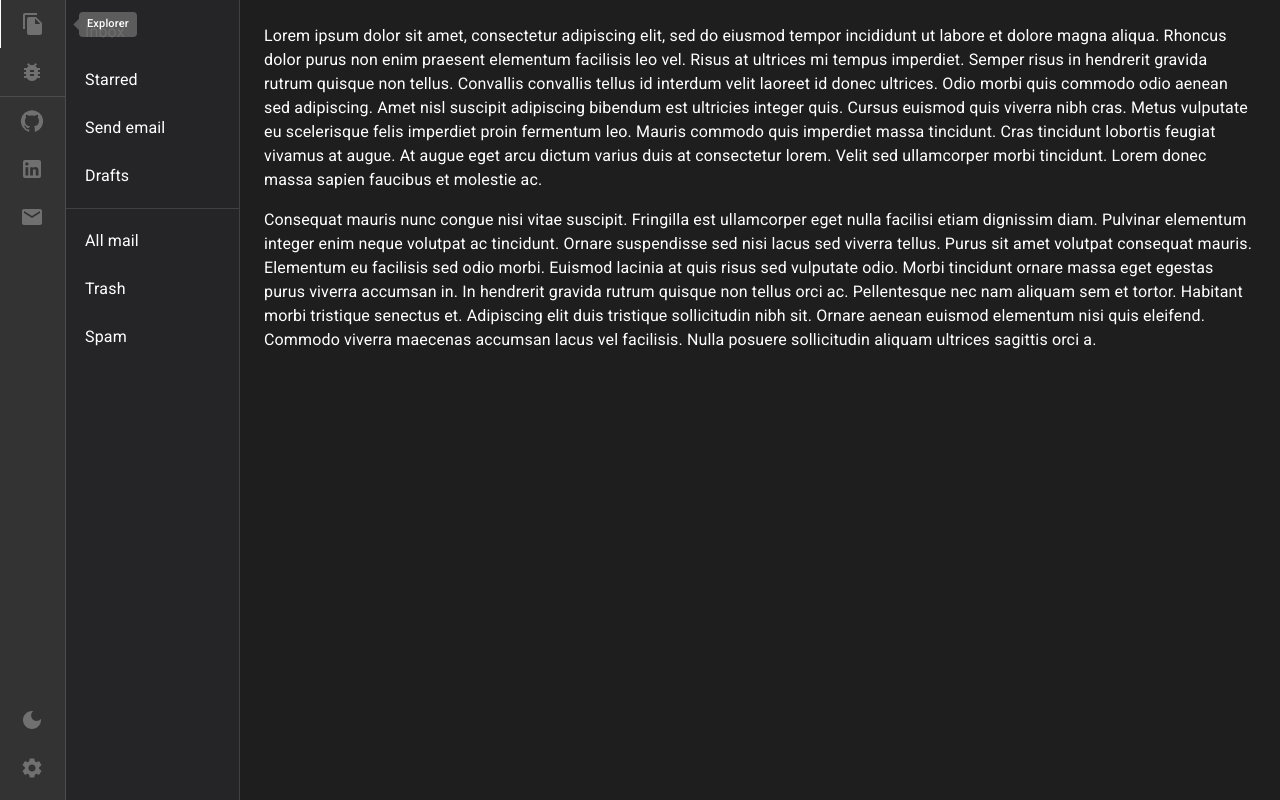
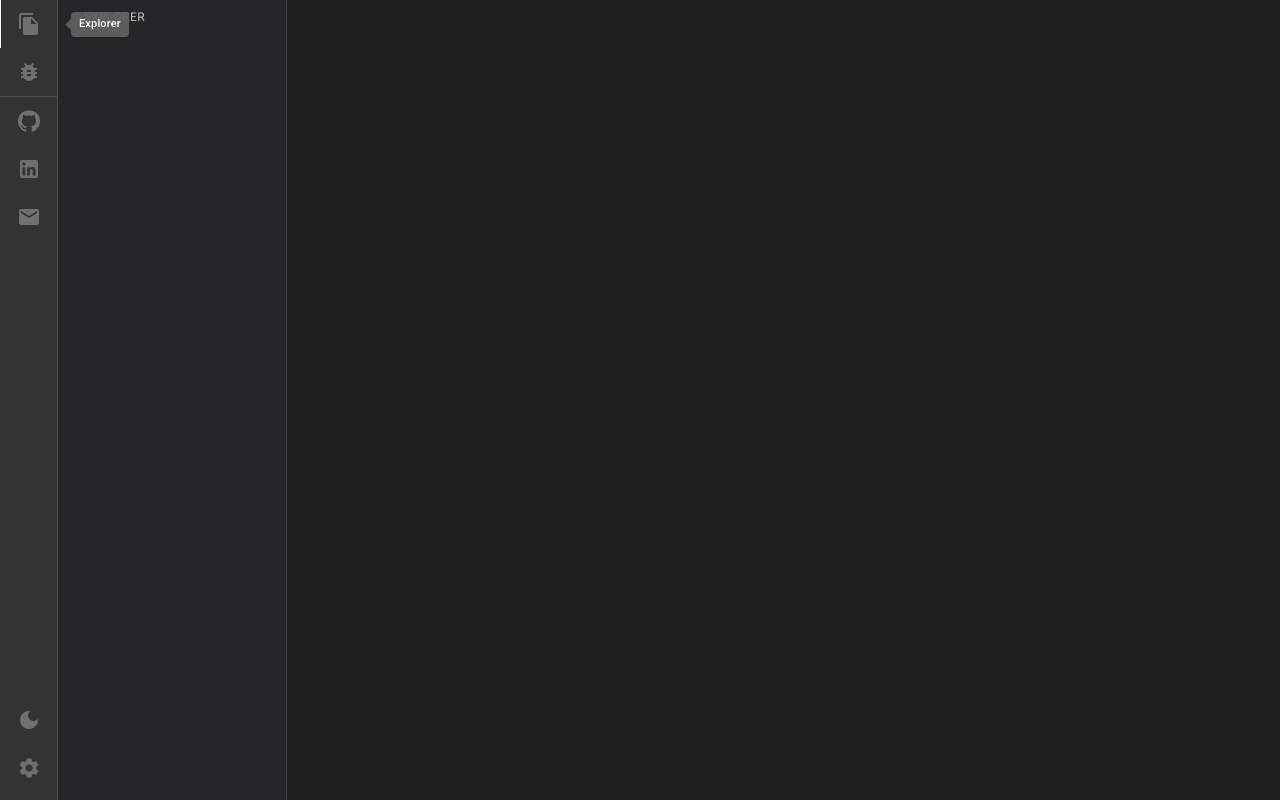
Before and after one commit to adriansunye/portfolio-client, a React (Vite) app: page / in a window 1280 px wide. Built offline with nearby package versions, Linux system fonts and the light colour scheme.

Commit message:
added explorer treeview with tabs names // created Provider to manage context of tabs

```diff
--- a/package.json
+++ b/package.json
@@ -13,6 +13,7 @@
     "@emotion/styled": "^11.10.5",
     "@fontsource/roboto": "^4.5.8",
     "@mui/icons-material": "^5.11.0",
+    "@mui/lab": "^5.0.0-alpha.117",
     "@mui/material": "^5.11.6",
     "jest": "^29.4.1",
     "react": "^18.2.0",
--- a/src/components/navigation/Explorer/Explorer.tsx
+++ b/src/components/navigation/Explorer/Explorer.tsx
@@ -1,4 +1,4 @@
-import * as React from 'react';
+import React, { useEffect } from 'react';
 import { styled, useTheme } from '@mui/material/styles';
 import Box from '@mui/material/Box';
 import CssBaseline from '@mui/material/CssBaseline';
@@ -6,21 +6,17 @@ import MuiAppBar, { AppBarProps as MuiAppBarProps } from '@mui/material/AppBar';
 import Toolbar from '@mui/material/Toolbar';
 import List from '@mui/material/List';
 import Typography from '@mui/material/Typography';
-import Divider from '@mui/material/Divider';
-import IconButton from '@mui/material/IconButton';
-import MenuIcon from '@mui/icons-material/Menu';
-import ChevronLeftIcon from '@mui/icons-material/ChevronLeft';
+import { VscMarkdown } from 'react-icons/vsc';
 import ChevronRightIcon from '@mui/icons-material/ChevronRight';
-import ListItem from '@mui/material/ListItem';
-import ListItemButton from '@mui/material/ListItemButton';
-import ListItemIcon from '@mui/material/ListItemIcon';
-import ListItemText from '@mui/material/ListItemText';
-import InboxIcon from '@mui/icons-material/MoveToInbox';
-import MailIcon from '@mui/icons-material/Mail';
-import { Drawer } from '@mui/material'
+import { Drawer, Grid } from '@mui/material'
 import useExplorerState from '@/services/providers/ExplorerStateProvider';
+import useTabsData from '@/services/providers/TabsDataProvider';
+import { Stack } from '@mui/system';
+import TreeView from '@mui/lab/TreeView';
+import ExpandMoreIcon from '@mui/icons-material/ExpandMore';
+import TreeItem from '@mui/lab/TreeItem';
 
-const drawerWidth = 240;
+const drawerWidth = '287px';
 
 const Main = styled('main', { shouldForwardProp: (prop) => prop !== 'open' })<{
   open?: boolean;
@@ -73,47 +69,53 @@ const DrawerHeader = styled('div')(({ theme }) => ({
 
 const Explorer = () => {
   const theme = useTheme();
-  const {open} = useExplorerState();
+  const { open } = useExplorerState();
+  const {tabsData} = useTabsData();
 
   return (
     <React.Fragment>
       <Drawer
         sx={{
-          zIndex: -1,
+          zIndex: 0,
           width: drawerWidth,
           flexShrink: 0,
+          position: 'absolute',
           '& .MuiDrawer-paper': {
             width: drawerWidth,
             boxSizing: 'border-box',
           },
-
         }}
         variant="persistent"
         anchor="left"
         open={open}
       >
-        <List>
-          {['Inbox', 'Starred', 'Send email', 'Drafts'].map((text, index) => (
-            <ListItem key={text} disablePadding>
-              <ListItemButton sx={{pl: '85px'}}>
+        <Grid container sx={{ overflow: "auto", overflowY: "hidden", pl: '57px' }}>
 
-                <ListItemText primary={text} />
-              </ListItemButton>
-            </ListItem>
-          ))}
-        </List>
-        <Divider />
-        <List>
-          {['All mail', 'Trash', 'Spam'].map((text, index) => (
-            <ListItem key={text} disablePadding>
-              <ListItemButton  sx={{pl: '85px'}}>
-                <ListItemText primary={text} />
-              </ListItemButton>
-            </ListItem>
-          ))}
-        </List>
+          <Stack sx={{ mt: 1 }}>
+            <Typography
+              sx={{ pl: '27px', opacity: 0.7 }}
+              variant="caption"
+              color="text.secondary"
+            >
+              EXPLORER
+            </Typography>
+            <TreeView
+              aria-label="file system navigator"
+              defaultExpanded={["1"]}
+              defaultCollapseIcon={<ExpandMoreIcon />}
+              defaultExpandIcon={<ChevronRightIcon />}
+              sx={{ minWidth: '229px', height: 240, overflowY: 'auto', overflowX: 'hidden' }}
+            >
+              <TreeItem nodeId="1" label="Home" >
+                {tabsData.map((tab) => (
+                  <TreeItem nodeId={tab.id} label={tab.name} icon={<VscMarkdown/>} sx={{iconContainer: 'color:primary'}}/>
+                ))}
+              </TreeItem>
+            </TreeView>
+          </Stack>
+        </Grid>
       </Drawer>
-      </React.Fragment>
+    </React.Fragment>
 
   );
 }
--- a/src/components/navigation/PrimarySideBar/ListItem.tsx
+++ b/src/components/navigation/PrimarySideBar/ListItem.tsx
@@ -38,7 +38,7 @@ const ListItem = ({ text }: Props) => {
     const renderListIcon = () => {
         switch (text) {
             case "Explorer":
-                return <FileCopyIcon color="disabled" />;
+                return <FileCopyIcon color="disabled"/>;
             case "Source Control":
                 return <BugReportIcon color="disabled" />;
             case "Github":
@@ -77,13 +77,11 @@ const ListItem = ({ text }: Props) => {
                         sx={{
                             minHeight: 48,
                             justifyContent: 'center',
-                            px: 2.5,
                         }}
                     >
                         <ListItemIcon
                             sx={{
                                 minWidth: 0,
-                                mr: 'auto',
                                 justifyContent: 'center',
                             }}
                         >
--- a/src/components/navigation/PrimarySideBar/PrimarySideBar.tsx
+++ b/src/components/navigation/PrimarySideBar/PrimarySideBar.tsx
@@ -13,16 +13,13 @@ const drawerTheme = createTheme({
   },
 });
 
+
 const PrimarySideBar = () => {
   return (
     <ThemeProvider theme={drawerTheme}>
       <Drawer
         variant="permanent"
         sx={{
-          position: 'relative',
-          display: 'flex',
-          flexDirection: 'column',
-          justifyContent: 'space-between',
           bgcolor: 'background.default',
         }}
       >
--- a/src/services/providers/ColorModeProvider.tsx
+++ b/src/services/providers/ColorModeProvider.tsx
@@ -42,7 +42,7 @@ export const ColorModeProvider = ({ children }: Props) => {
                             paper: '#252527',
                         },
                         text: {
-                            secondary: '#F7F7FD',
+                            secondary: '#FFFFFF',
                         },
 
                     }),
--- /dev/null
+++ b/src/services/providers/TabsDataProvider.tsx
@@ -0,0 +1,73 @@
+import React, { useEffect, createContext, useContext } from "react";
+
+type Props = {
+    children?: React.ReactNode;
+};
+
+interface TabsData {
+    id: string,
+    name: string,
+  }
+
+
+interface TabsDataContextValue {
+    tabsData:TabsData[],
+    setTabsData:(data:TabsData[]) => void
+   }
+
+
+const initialTabsData: TabsDataContextValue = {
+    tabsData:[
+        {
+            id: '2',
+            name: 'overview.md',
+        },
+        {
+            id: '3',
+            name: 'skills.md',
+        },
+        {
+            id: '4',
+            name: 'experience.md',
+        },
+        {
+            id: '5',
+            name: 'education.md',
+        },
+        {
+            id: '6',
+            name: 'projects.md',
+        },
+        {
+            id: '7',
+            name: 'certificates.md',
+        },
+        {
+            id: '8',
+            name: 'accomplishments.md',
+        },
+    ],
+    setTabsData: (data) => {}
+  }
+export const TabsDataContext = React.createContext<TabsDataContextValue>(initialTabsData);
+
+export const TabsDataProvider = ({ children }: Props) => {
+    const [tabsData, setTabsData] = React.useState<TabsData[]>([]);
+
+    return (
+        <TabsDataContext.Provider value={{ tabsData, setTabsData }}>
+            {children}
+        </TabsDataContext.Provider>
+    );
+};
+
+const useTabsData = () => {
+    const context = useContext(TabsDataContext);
+
+    if (context === undefined) {
+        throw new Error("useTabsData must be used within a TabsDataProvider");
+    }
+    return context;
+};
+
+export default useTabsData;
--- a/src/views/home/Home.tsx
+++ b/src/views/home/Home.tsx
@@ -5,7 +5,7 @@ import { Overview } from '@/components/layout/tabs'
 const Home = () => {
   return (
     <Layout>
-      <Overview/>
+
     </Layout>
   )
 }
```
Also changed, not shown: 1 other file (tests, documents, lock files or other folders).
